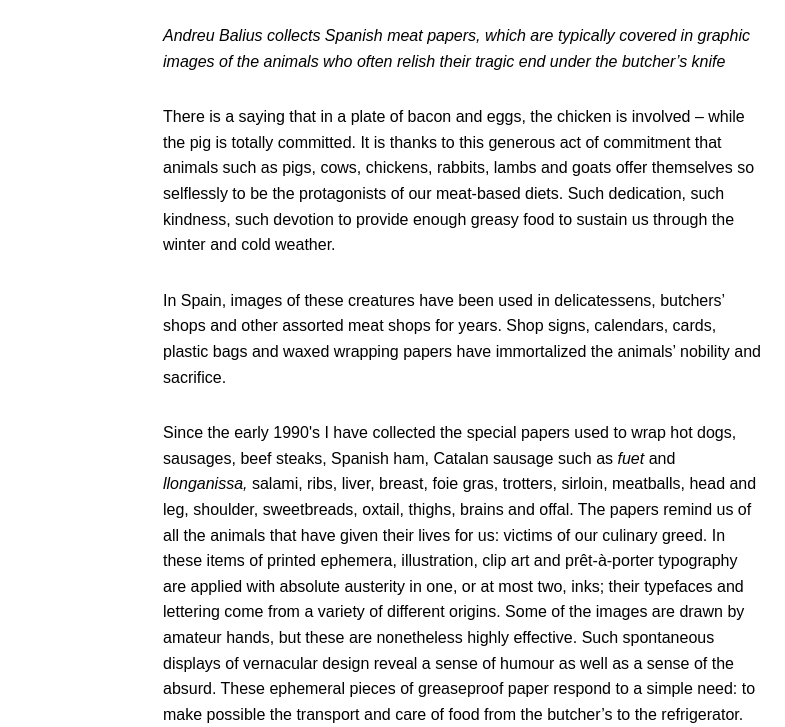
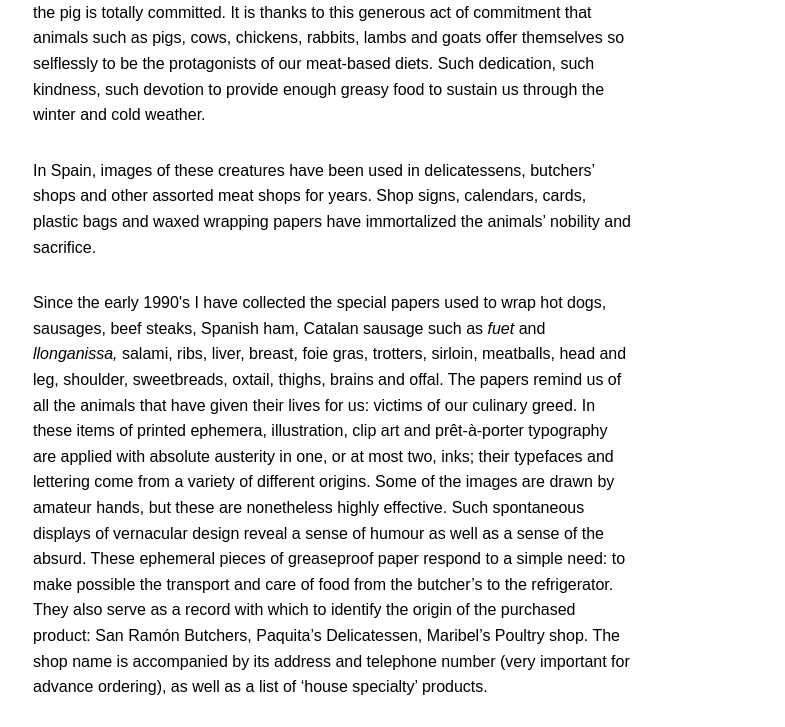
Before and after one commit to aliwhitewustl/aliwhitewustl.github.io, a plain HTML site: page index.html in a window 1280 px wide. Shown: the part 450-1177 px from the top of the page, without its empty margins (45-830 px from the left). Drawn offline with Linux system fonts and the light colour scheme.

Commit message:
change to margins

```diff
--- a/index.html
+++ b/index.html
@@ -65,13 +65,13 @@
 
     .column {
       width: 60rem; /* Set your column width here */
-      margin: 20rem;
+      margin: 7rem;
     }
 
     /* Larger than mobile */
     @media (min-width: 400px) {}
 
-    /* Larger than phablet (also point when grid becomes active) */
+    /* Larger than tablet (also point when grid becomes active) */
     @media (min-width: 550px) {}
 
     /* Larger than tablet */
```
